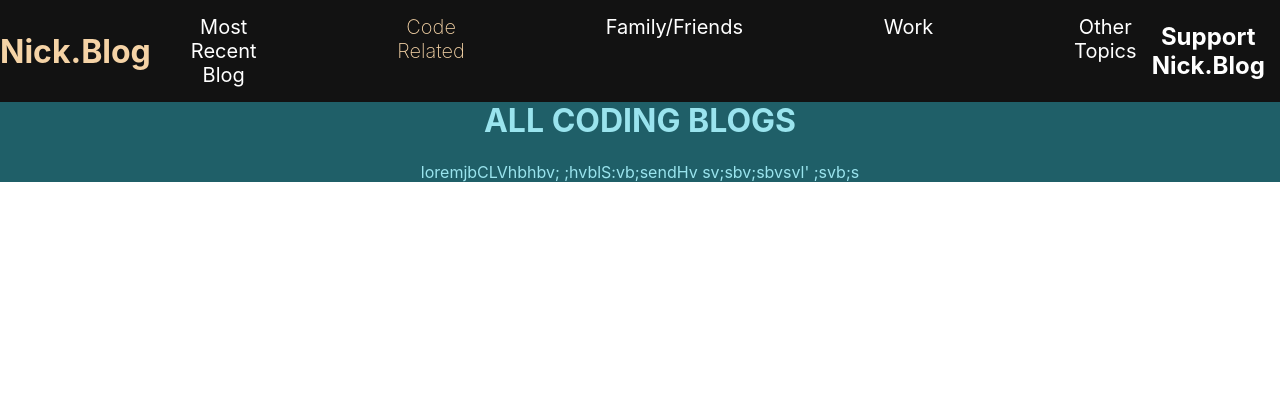
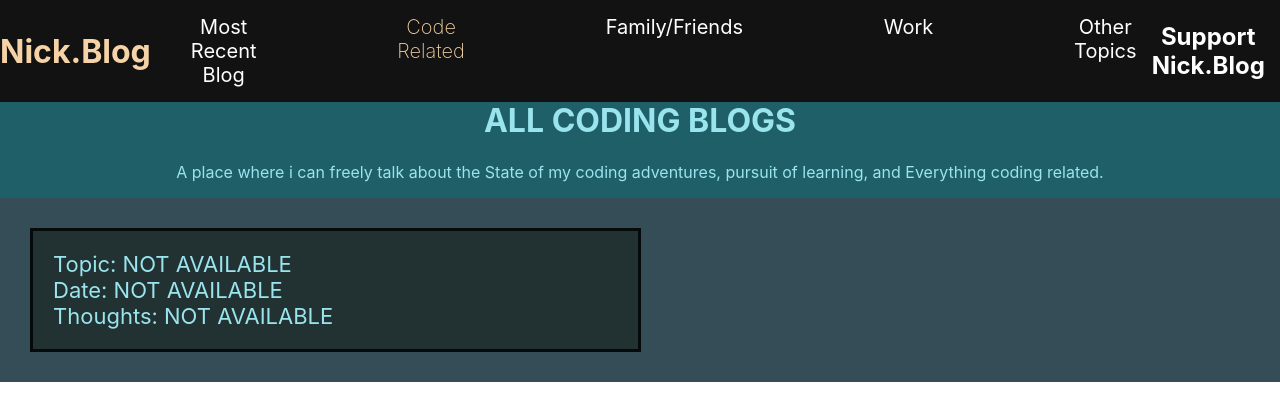
Before and after one commit to CoderNamedNick/Blog, a React (Create React App) app: page /AllCoding in a window 1280 px wide. Shown: the top 420 px of the page. Built offline with nearby package versions, Linux system fonts and the light colour scheme.

Commit message:
making all coding blogs

```diff
--- a/src/AllCodingBlogs.js
+++ b/src/AllCodingBlogs.js
@@ -9,11 +9,18 @@ const ALLCodingBlogs = () => {
       <br></br>
       <h1>ALL CODING BLOGS</h1>
       <p>
-        loremjbCLVhbhbv;
-        ;hvblS:vb;sendHv
-        sv;sbv;sbvsvl'
-        ;svb;s
+        A place where i can freely talk about the State of my coding adventures, pursuit of learning,
+        and Everything coding related.
       </p>
+      <div className="Coding-Blogs-Grid-Container">
+        <div className="Coding-Grid-Items">
+          Topic: NOT AVAILABLE
+          <br></br>
+          Date: NOT AVAILABLE
+          <br></br>
+          Thoughts: NOT AVAILABLE
+        </div>
+      </div>
     </div>
   )
 }
--- a/src/HomePage.js
+++ b/src/HomePage.js
@@ -1,4 +1,5 @@
 import React from "react";
+import { Link } from "react-router-dom";
 
 const HomePage = () => {
   return(
@@ -34,7 +35,7 @@ const HomePage = () => {
       </div>
       <div>
         <h1>Code Related</h1>
-        <h3>See All Coding Blogs</h3>
+        <Link to="/AllCoding"><h3>See All Coding Blogs</h3></Link>
       </div>
       <div className="Coding-Blogs-Grid-Container">
         <div className="Coding-Grid-Items">
```
